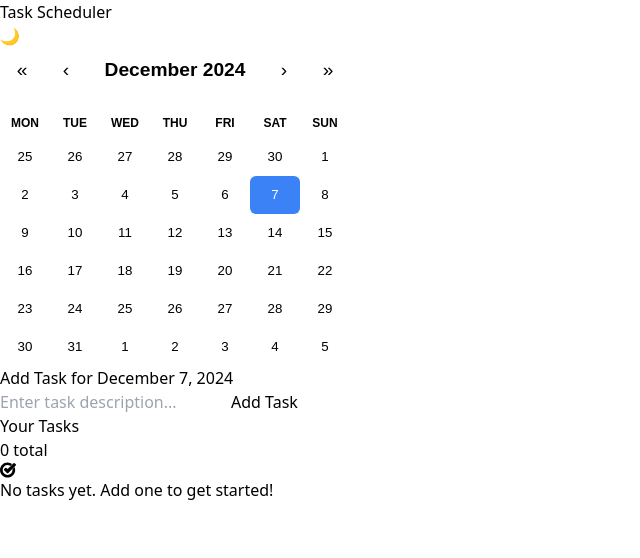
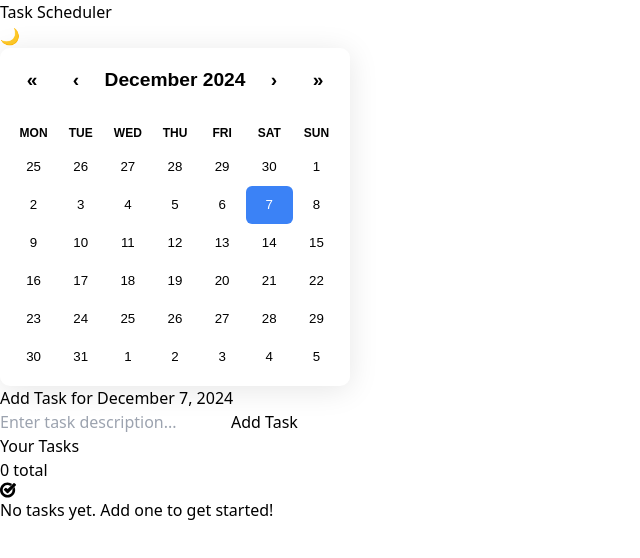
Before and after one commit to sharma151/Task-schedular, a React (Vite) app: page / in a window 1280 px wide. Shown: the top 558 px of the page, without its empty margins (0-640 px from the left). Built offline with nearby package versions, Linux system fonts and the light colour scheme.

Commit message:
fix:Ui enhanced

```diff
--- a/src/App.css
+++ b/src/App.css
@@ -1,35 +1,55 @@
-/* 1. Remove dotted underline from weekday headers */
-.react-calendar__month-view__weekdays__weekday abbr {
-  text-decoration: none;
-  border-bottom: none !important;
-  color: black; /* optional: ensures weekdays are also black */
+:root {
+  --calendar-text-color: #000000;
+  --calendar-bg-color: rgba(255, 255, 255, 0.1);
+  --calendar-nav-color: #000000;
+  --calendar-hover-bg: #e5e7eb;
+  --calendar-today-bg: #facc15;
+  --calendar-selected-bg: #3b82f6;
+  --calendar-selected-hover-bg: #d1cbcb;
+  --calendar-selected-text: #ffffff;
 }
 
-/* 2. Make all dates black by default */
-.react-calendar__tile {
-  color: black !important;
+/* dark mode theme need to be fixed  */
+
+.Dark {
+  --calendar-text-color: #e5e7eb;
+  --calendar-bg-color: rgba(30, 41, 59, 0.3); /* e.g. slate dark glass */
+  --calendar-nav-color: #f9fafb;
+  --calendar-hover-bg: rgba(255, 255, 255, 0.1);
+  --calendar-today-bg: #facc15;
+  --calendar-selected-bg: #2563eb;
+  --calendar-selected-hover-bg: rgba(203, 213, 225, 0.3);
+  --calendar-selected-text: #ffffff;
+}
+.react-calendar {
+  padding: 10px;
+  border: none !important;
+  border-radius: 10px !important;
+  background: var(--calendar-bg-color) !important;
+  backdrop-filter: blur(12px) !important;
+  -webkit-backdrop-filter: blur(12px) !important;
+  box-shadow: 0 4px 30px rgba(0, 0, 0, 0.1) !important;
 }
 
-/* 3. Optional: Customize today’s tile */
+.react-calendar__tile {
+  color: var(--calendar-text-color) !important;
+}
+
 .react-calendar__tile--now {
-  background: #facc15 !important; /* yellow bg */
-  color: black !important;
+  background: var(--calendar-today-bg) !important;
+  color: var(--calendar-text-color) !important;
   border-radius: 0.375rem;
 }
 
-/* 4. Optional: Customize selected date */
 .react-calendar__tile--active {
-  background: #3b82f6 !important; /* blue bg */
-  color: white !important;
+  background: var(--calendar-selected-bg) !important;
+  color: var(--calendar-selected-text) !important;
   border-radius: 0.375rem;
 }
 .react-calendar__tile--active:hover {
-  background: #d1cbcb !important; /* blue bg */
-  color: rgb(10, 9, 9) !important;
+  background: var(--calendar-selected-hover-bg) !important;
+  color: var(--calendar-text-color) !important;
   border-radius: 0.375rem;
-}
-.react-calendar {
-  border: none !important;
 }
 
 .react-calendar__tile:hover {
@@ -37,22 +57,22 @@
   box-shadow: none !important;
   border-radius: 0.375rem;
 }
-/* Month label (e.g., June 2025) */
-.react-calendar__navigation__label {
+
+.react-calendar__month-view__weekdays__weekday abbr {
+  text-decoration: none;
+  border-bottom: none !important;
+  color: var(--calendar-text-color) !important;
+}
+
+.react-calendar__navigation__label,
+.react-calendar__navigation__arrow {
   font-weight: bold;
   font-size: 1.2rem;
-  color: black !important;
+  color: var(--calendar-nav-color) !important;
 }
 
-/* Navigation buttons (← and →) */
-.react-calendar__navigation__arrow {
-  font-size: 1.2rem;
-  color: black !important;
-}
-
-/* Optional: Add hover effect to navigation buttons */
 .react-calendar__navigation__arrow:hover,
 .react-calendar__navigation__label:hover {
-  background-color: #e5e7eb; /* Tailwind's gray-200 */
+  background-color: var(--calendar-hover-bg);
   border-radius: 0.375rem;
 }
--- a/src/CalendarTaskScheduler.tsx
+++ b/src/CalendarTaskScheduler.tsx
@@ -173,7 +173,7 @@
               value={selectedDate}
               onChange={(date) => handleDateChange(date as Date)}
               tileContent={tileContent}
-              className={`w-full border-0 mx-auto  ${
+              className={`w-full border-0 mx-auto my-5 ${
                 darkMode ? "bg-gray-800 text-white" : "bg-white text-gray-800"
               }`}
               navigationLabel={({ date }) => (
@@ -231,7 +231,7 @@
           {Object.keys(tasksByDate).length === 0 ? (
             <div
               className={`flex flex-col items-center justify-center py-12 rounded-lg ${
-                darkMode ? "bg-gray-700" : "bg-gray-50"
+                darkMode ? "bg-gray-700" : "bg-gray-200"
               }`}
             >
               <SiGoogletasks className="text-4xl text-gray-400 mb-4" />
```
